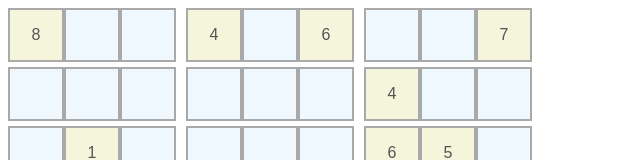
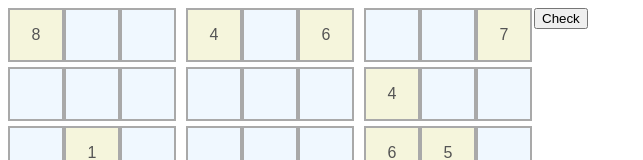
Before and after one commit to anpe9592/Sudoku-vue, a Vue app: page / in a window 1280 px wide. Shown: the top 160 px of the page, without its empty margins (0-643 px from the left). Built offline with nearby package versions, Linux system fonts and the light colour scheme.

Commit message:
add button in sudoku.vue

```diff
--- a/src/components/Sudoku.vue
+++ b/src/components/Sudoku.vue
@@ -4,6 +4,9 @@
       <div v-for="(item, index) in items" v-bind:key="item.id" class="tileContainer">
         <input type="text" v-model="items[index]" :disabled="isdisabled(index)" class="tile" />
       </div>
+    </div>
+    <div>
+      <button v-on:click="checkItem()">Check</button>
     </div>
   </div>
 </template>
@@ -72,6 +75,7 @@ export default {
 
     checkItem () {
       // is item eq shadowitem
+      console.log('check')
     },
 
     solveItems () {
```
